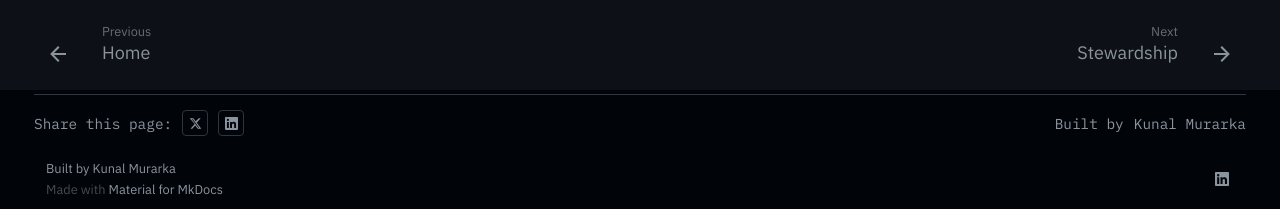
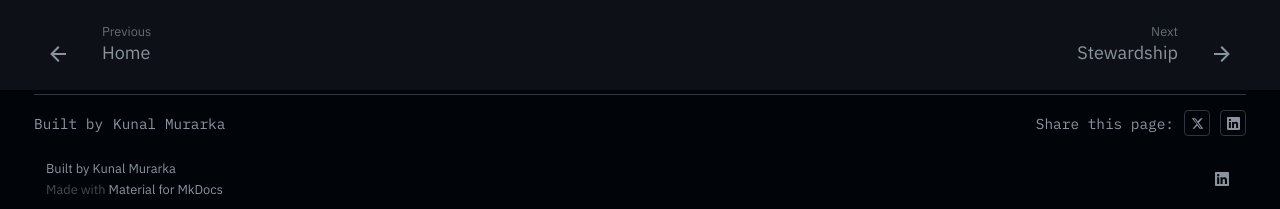
Before and after one commit to murarka-kunal/powerplatform-wiki, an MkDocs documentation site: the page built from docs/scale-ops/index.md, in a window 1280 px wide and 1109 px high. Shown: the part 897-1106 px from the top of the window. Built offline with MkDocs 1.6.1 and Material for MkDocs 9.7.7, drawn with Linux system fonts in a browser that asks for light colours.

Commit message:
Revert "Swap footer layout: share left, Built by right"
This reverts commit ac15b9fc2728b4cde899dd3fb66ad8a5d7f1f45c.

```diff
--- a/docs/index.html
+++ b/docs/index.html
@@ -416,6 +416,9 @@
 
 <footer>
   <div class="footer-inner">
+    <div class="footer-built">
+      Built by <a href="https://www.linkedin.com/in/kunalmurarka/" target="_blank" rel="noopener">Kunal Murarka</a>
+    </div>
     <div class="footer-share">
       Share this page:
       <a href="#" class="footer-icon-btn share-x" target="_blank" rel="noopener" title="Share on X">
@@ -424,9 +427,6 @@
       <a href="#" class="footer-icon-btn share-li" target="_blank" rel="noopener" title="Share on LinkedIn">
         <svg viewBox="0 0 24 24" xmlns="http://www.w3.org/2000/svg"><path d="M20.447 20.452h-3.554v-5.569c0-1.328-.027-3.037-1.852-3.037-1.853 0-2.136 1.445-2.136 2.939v5.667H9.351V9h3.414v1.561h.046c.477-.9 1.637-1.85 3.37-1.85 3.601 0 4.267 2.37 4.267 5.455v6.286zM5.337 7.433a2.062 2.062 0 0 1-2.063-2.065 2.064 2.064 0 1 1 2.063 2.065zm1.782 13.019H3.555V9h3.564v11.452zM22.225 0H1.771C.792 0 0 .774 0 1.729v20.542C0 23.227.792 24 1.771 24h20.451C23.2 24 24 23.227 24 22.271V1.729C24 .774 23.2 0 22.222 0h.003z"/></svg>
       </a>
-    </div>
-    <div class="footer-built">
-      Built by <a href="https://www.linkedin.com/in/kunalmurarka/" target="_blank" rel="noopener">Kunal Murarka</a>
     </div>
   </div>
 </footer>
--- a/docs/release.html
+++ b/docs/release.html
@@ -326,6 +326,9 @@
 
 <footer>
   <div class="footer-inner">
+    <div class="footer-built">
+      Built by <a href="https://www.linkedin.com/in/kunalmurarka/" target="_blank" rel="noopener">Kunal Murarka</a>
+    </div>
     <div class="footer-share">
       Share this page:
       <a href="#" class="footer-icon-btn share-x" target="_blank" rel="noopener" title="Share on X">
@@ -334,9 +337,6 @@
       <a href="#" class="footer-icon-btn share-li" target="_blank" rel="noopener" title="Share on LinkedIn">
         <svg viewBox="0 0 24 24" xmlns="http://www.w3.org/2000/svg"><path d="M20.447 20.452h-3.554v-5.569c0-1.328-.027-3.037-1.852-3.037-1.853 0-2.136 1.445-2.136 2.939v5.667H9.351V9h3.414v1.561h.046c.477-.9 1.637-1.85 3.37-1.85 3.601 0 4.267 2.37 4.267 5.455v6.286zM5.337 7.433a2.062 2.062 0 0 1-2.063-2.065 2.064 2.064 0 1 1 2.063 2.065zm1.782 13.019H3.555V9h3.564v11.452zM22.225 0H1.771C.792 0 0 .774 0 1.729v20.542C0 23.227.792 24 1.771 24h20.451C23.2 24 24 23.227 24 22.271V1.729C24 .774 23.2 0 22.222 0h.003z"/></svg>
       </a>
-    </div>
-    <div class="footer-built">
-      Built by <a href="https://www.linkedin.com/in/kunalmurarka/" target="_blank" rel="noopener">Kunal Murarka</a>
     </div>
   </div>
 </footer>
--- a/docs/share.js
+++ b/docs/share.js
@@ -10,12 +10,12 @@ function injectShareButtons() {
   var row = document.createElement('div');
   row.className = 'pp-footer-share';
   row.innerHTML =
+    '<span class="pp-footer-built">Built by ' +
+      '<a href="https://www.linkedin.com/in/kunalmurarka/" target="_blank" rel="noopener">Kunal Murarka</a>' +
+    '</span>' +
     '<span class="pp-footer-share-label">Share this page:' +
       '<a href="https://twitter.com/intent/tweet?url=' + url + '" target="_blank" rel="noopener" class="pp-share-btn" title="Share on X"><svg viewBox="0 0 24 24" xmlns="http://www.w3.org/2000/svg"><path d="M18.244 2.25h3.308l-7.227 8.26 8.502 11.24H16.17l-4.714-6.231-5.401 6.231H2.741l7.732-8.876L1.254 2.25H8.08l4.253 5.622zm-1.161 17.52h1.833L7.084 4.126H5.117z"/></svg></a>' +
       '<a href="https://www.linkedin.com/sharing/share-offsite/?url=' + url + '" target="_blank" rel="noopener" class="pp-share-btn" title="Share on LinkedIn"><svg viewBox="0 0 24 24" xmlns="http://www.w3.org/2000/svg"><path d="M20.447 20.452h-3.554v-5.569c0-1.328-.027-3.037-1.852-3.037-1.853 0-2.136 1.445-2.136 2.939v5.667H9.351V9h3.414v1.561h.046c.477-.9 1.637-1.85 3.37-1.85 3.601 0 4.267 2.37 4.267 5.455v6.286zM5.337 7.433a2.062 2.062 0 0 1-2.063-2.065 2.064 2.064 0 1 1 2.063 2.065zm1.782 13.019H3.555V9h3.564v11.452zM22.225 0H1.771C.792 0 0 .774 0 1.729v20.542C0 23.227.792 24 1.771 24h20.451C23.2 24 24 23.227 24 22.271V1.729C24 .774 23.2 0 22.222 0h.003z"/></svg></a>' +
-    '</span>' +
-    '<span class="pp-footer-built">Built by ' +
-      '<a href="https://www.linkedin.com/in/kunalmurarka/" target="_blank" rel="noopener">Kunal Murarka</a>' +
     '</span>';
 
   target.insertBefore(row, target.firstChild);
```
